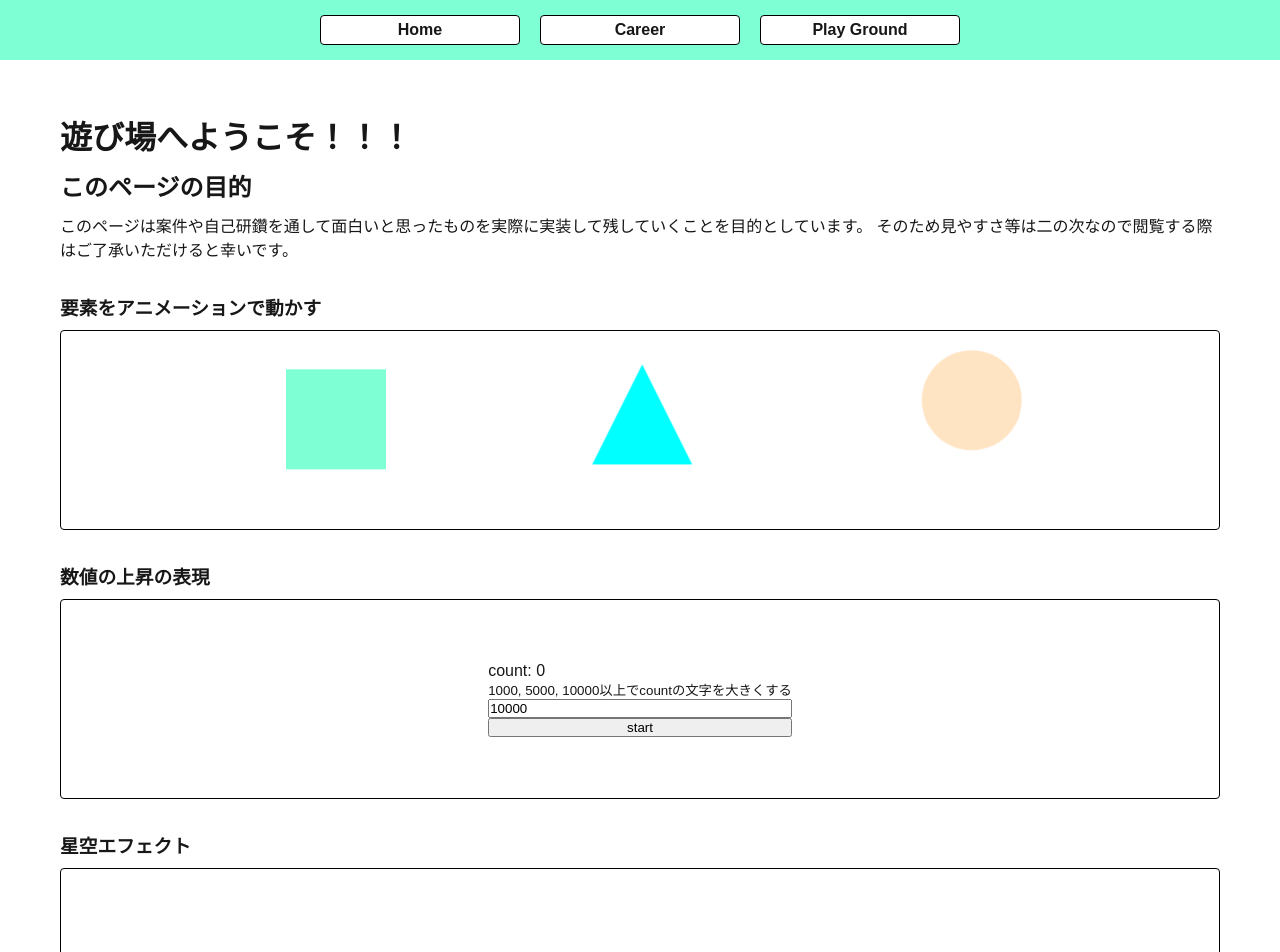
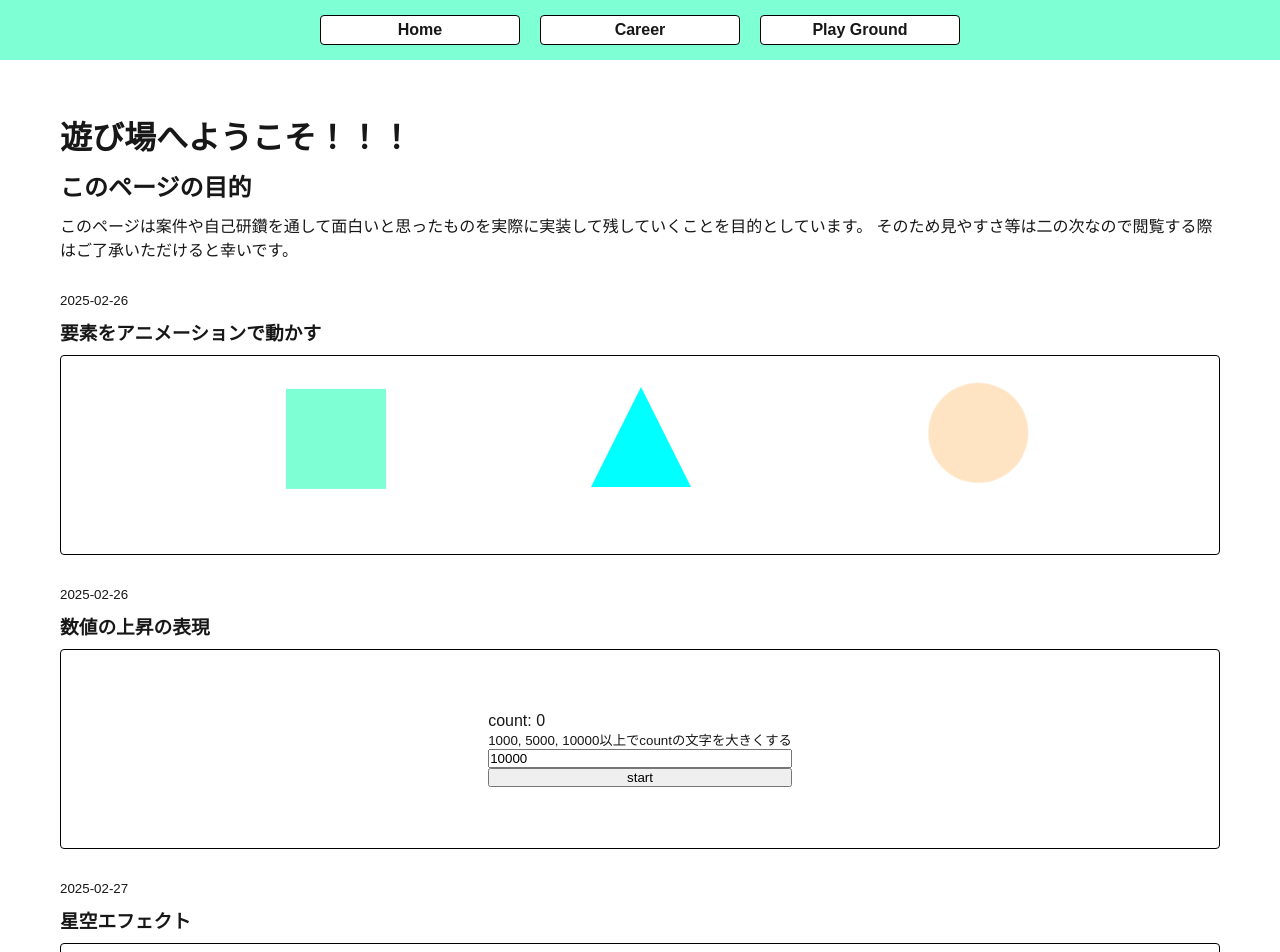
Before and after one commit to TatsuA-labs/my_portfolio, a Next.js app: page /play_ground in a window 1280 px wide. Shown: the top 952 px of the page. Built offline with nearby package versions, Linux system fonts and the light colour scheme.

Commit message:
命名の修正

```diff
--- a/app/play_ground/_components/CountUp.tsx
+++ b/app/play_ground/_components/CountUp.tsx
@@ -1,7 +1,7 @@
 "use client";
 
 import { useState } from "react";
-import UseServerContents from "@/app/play_ground/_components/contents/UseServerContents";
+import ContentsWrapper from "@/app/play_ground/_components/contents/ContentsWrapper";
 import styles from "@/app/play_ground/_components/CountUp.module.scss";
 
 enum DisplayType {
@@ -48,7 +48,7 @@ const CountUp = () => {
   };
 
   return (
-    <UseServerContents title="数値の上昇の表現">
+    <ContentsWrapper created="2025-02-26" title="数値の上昇の表現">
       <div className={styles.count_up_wrapper}>
         <div className={styles.count_up}>
           {displayType === DisplayType.H1 && (
@@ -71,7 +71,7 @@ const CountUp = () => {
           <button onClick={() => startCountUp()}>start</button>
         </div>
       </div>
-    </UseServerContents>
+    </ContentsWrapper>
   );
 };
 
--- a/app/play_ground/_components/DamageEffect.tsx
+++ b/app/play_ground/_components/DamageEffect.tsx
@@ -2,7 +2,7 @@
 
 import { useEffect, useState } from "react";
 import Image from "next/image";
-import UseServerContents from "@/app/play_ground/_components/contents/UseServerContents";
+import ContentsWrapper from "@/app/play_ground/_components/contents/ContentsWrapper";
 import styles from "@/app/play_ground/_components/DamageEffect.module.scss";
 import { getRandomInt } from "@/utils/getRandomNumber";
 
@@ -42,7 +42,7 @@ const DamageEffect = () => {
   };
 
   return (
-    <UseServerContents title="星空エフェクト" height={500}>
+    <ContentsWrapper created="2025-02-27" title="星空エフェクト" height={500}>
       <div className={styles.damage_effect}>
         {effects.map((effect) => (
           <Image
@@ -83,7 +83,7 @@ const DamageEffect = () => {
           </button>
         </div>
       </div>
-    </UseServerContents>
+    </ContentsWrapper>
   );
 };
 
--- a/app/play_ground/_components/TransformAnimation.tsx
+++ b/app/play_ground/_components/TransformAnimation.tsx
@@ -1,13 +1,17 @@
-import UseServerContents from "@/app/play_ground/_components/contents/UseServerContents";
+import ContentsWrapper from "@/app/play_ground/_components/contents/ContentsWrapper";
 import styles from "@/app/play_ground/_components/TransformAnimation.module.scss";
 
 const TransformAnimation = () => {
   return (
-    <UseServerContents title="要素をアニメーションで動かす" isFlex={true}>
+    <ContentsWrapper
+      created="2025-02-26"
+      title="要素をアニメーションで動かす"
+      isFlex={true}
+    >
       <div className={styles.square} />
       <div className={styles.triangle} />
       <div className={styles.circle} />
-    </UseServerContents>
+    </ContentsWrapper>
   );
 };
 
--- a/app/play_ground/_components/contents/UseServerContents.tsx
+++ b/app/play_ground/_components/contents/ContentsWrapper.tsx
@@ -1,20 +1,23 @@
 import { ReactNode } from "react";
-import styles from "@/app/play_ground/_components/contents/UseServerContents.module.scss";
+import styles from "@/app/play_ground/_components/contents/ContentsWrapper.module.scss";
 
-type UseServerContentsProps = {
+type ContentsWrapperProps = {
   children: ReactNode;
+  created: string;
   title: string;
   isFlex?: boolean;
   height?: number;
 };
-const UseServerContents = ({
+const ContentsWrapper = ({
   children,
+  created,
   title,
   isFlex,
   height = 200,
-}: UseServerContentsProps) => {
+}: ContentsWrapperProps) => {
   return (
     <div className={styles.content_wrapper}>
+      <small>{created}</small>
       <h3>{title}</h3>
       <div
         className={`${isFlex && styles.flex_content} ${styles.content}`}
@@ -26,4 +29,4 @@ const UseServerContents = ({
   );
 };
 
-export default UseServerContents;
+export default ContentsWrapper;
```
Also changed, not shown: app/play_ground/_components/contents/ContentsWrapper.module.scss (renamed from app/play_ground/_components/contents/UseServerContents.module.scss).
